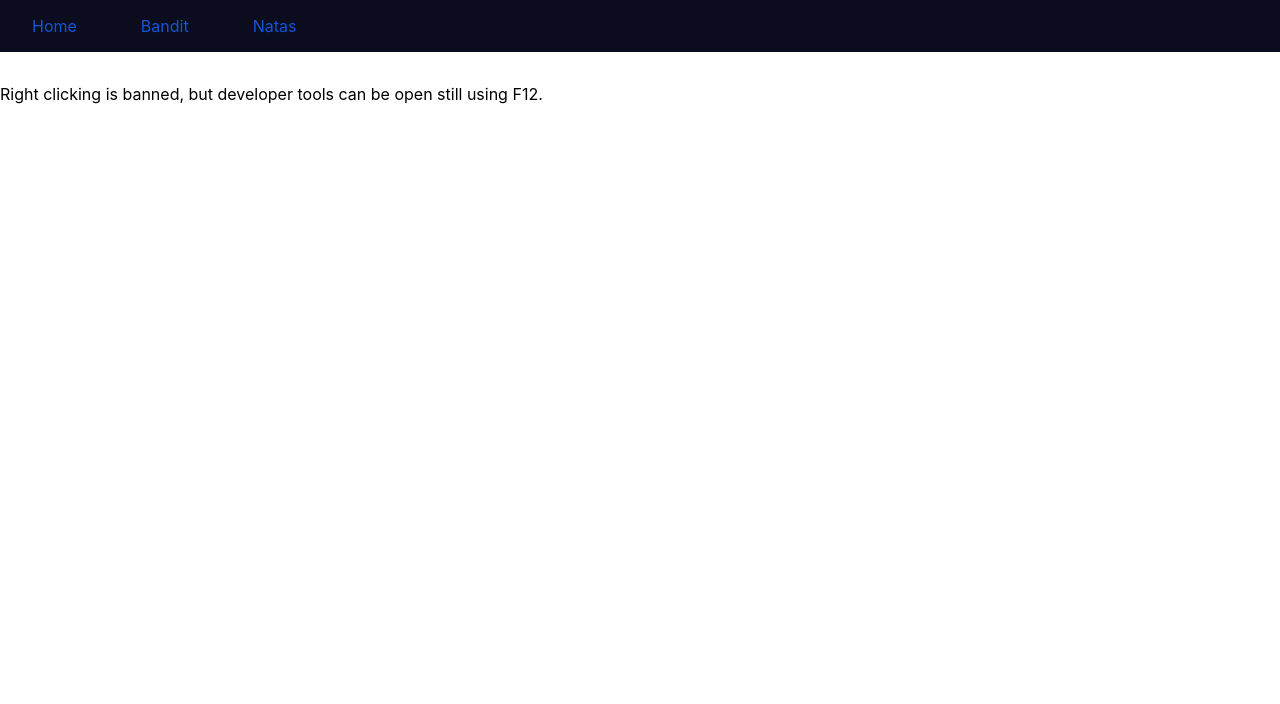
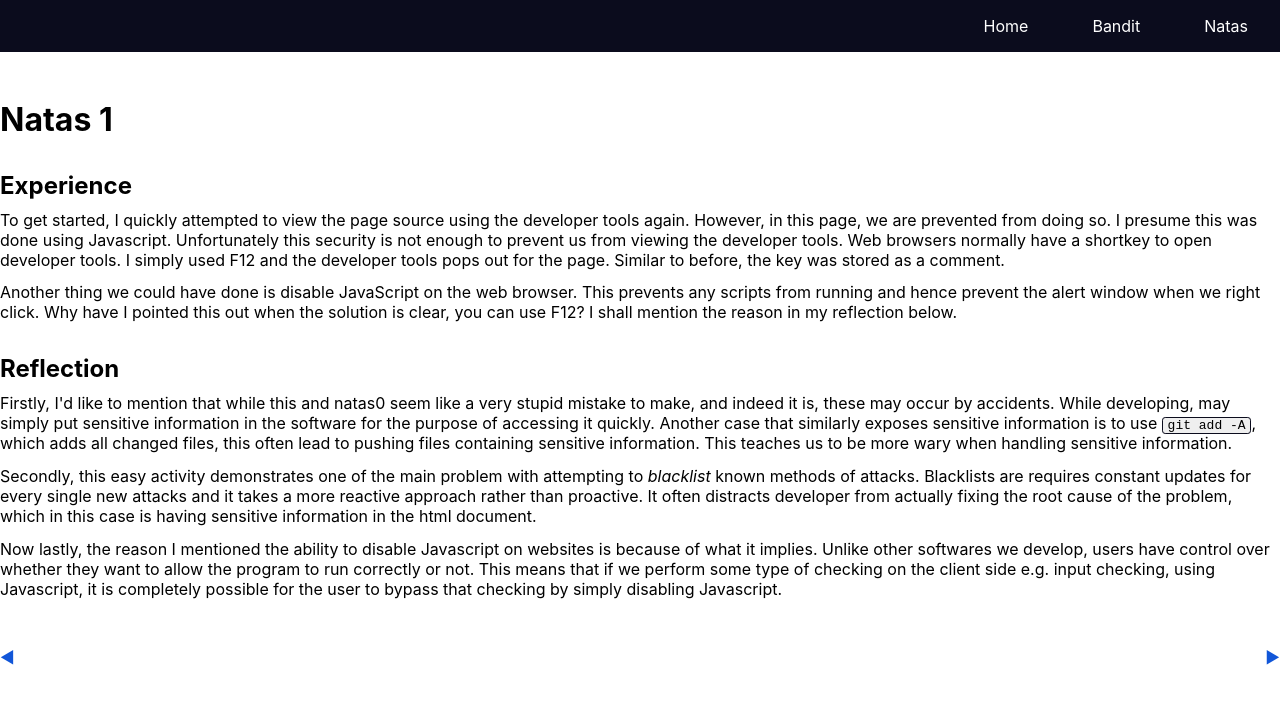
Before and after one commit to ryannath/over-the-wire, a Next.js app: page /natas/natas1 in a window 1280 px wide. Shown: the top 704 px of the page. Built offline with nearby package versions, Linux system fonts and the light colour scheme.

Commit message:
Minor navbar style change

```diff
--- a/components/elements/Nav/Nav.module.scss
+++ b/components/elements/Nav/Nav.module.scss
@@ -4,16 +4,19 @@
   background-color: $neutral;
   margin-bottom: 2rem;
   position: sticky;
+  z-index: 1000;
   top: 0;
 }
 
 .navItems {
   display: flex;
   list-style-type: none;
-  justify-content: flex-start;
+  justify-content: flex-end;
 }
 
 .navLink {
   padding: 1rem 2rem;
-  color: $primary;
+  a {
+    color: $primary;
+  }
 }
--- a/components/elements/Nav/Nav.tsx
+++ b/components/elements/Nav/Nav.tsx
@@ -9,10 +9,10 @@ const Nav = () => {
           <Link href='/'><a>Home</a></Link>
         </li>
         <li className={styles.navLink}>
-          <Link href='/bandit'><a>Bandit</a></Link>
+          <Link href='/bandit'><a title='previous'>Bandit</a></Link>
         </li>
         <li className={styles.navLink}>
-          <Link href='/natas'><a>Natas</a></Link>
+          <Link href='/natas'><a title='next'>Natas</a></Link>
         </li>
       </ul>
     </nav>
--- a/pages/natas/natas1.tsx
+++ b/pages/natas/natas1.tsx
@@ -1,8 +1,57 @@
+import PageNav from "../../components/elements/PageNav/PageNav"
+
 const natas1 = () => {
   return (
     <div>
-      Right clicking is banned, but developer tools can be open
-      still using F12.
+      <h1>Natas 1</h1>
+      <section>
+        <h2>Experience</h2>
+        <p>
+          To get started, I quickly attempted to view the page source using the
+          developer tools again. However, in this page, we are prevented from
+          doing so. I presume this was done using Javascript. Unfortunately
+          this security is not enough to prevent us from viewing the
+          developer tools. Web browsers normally have a shortkey to open developer
+          tools. I simply used F12 and the developer tools pops out for the page.
+          Similar to before, the key was stored as a comment.
+        </p>
+        <p>
+          Another thing we could have done is disable JavaScript on the web browser.
+          This prevents any scripts from running and hence prevent the alert
+          window when we right click. Why have I pointed this out when the solution
+          is clear, you can use F12? I shall mention the reason in my reflection below.
+        </p>
+      </section>
+      <section>
+        <h2>Reflection</h2>
+        <p>
+          Firstly, I&apos;d like to mention that while this and natas0 seem like
+          a very stupid mistake to make, and indeed it is, these may occur by accidents.
+          While developing, may simply put sensitive information in the software
+          for the purpose of accessing it quickly. Another case that similarly exposes
+          sensitive information is to use <code>git add -A</code>, which adds all
+          changed files, this often lead to pushing files containing sensitive information.
+          This teaches us to be more wary when handling sensitive information.
+        </p>
+        <p>
+          Secondly, this easy activity demonstrates one of the main problem with
+          attempting to <em>blacklist</em> known methods of attacks. Blacklists are
+          requires constant updates for every single new attacks and it takes a more
+          reactive approach rather than proactive. It often distracts developer
+          from actually fixing the root cause of the problem, which in this
+          case is having sensitive information in the html document.
+        </p>
+        <p>
+          Now lastly, the reason I mentioned the ability to disable Javascript on
+          websites is because of what it implies. Unlike other softwares we develop,
+          users have control over whether they want to allow the program to run
+          correctly or not. This means that if we perform some type of checking on
+          the client side e.g. input checking, using Javascript, it is completely
+          possible for the user to bypass that checking by simply disabling
+          Javascript.
+        </p>
+      </section>
+      <PageNav link1='natas0' link2='natas2'/>
     </div>
   )
 }
```
Also changed, not shown: pages/natas/natas0.tsx (+21 -2 lines).
